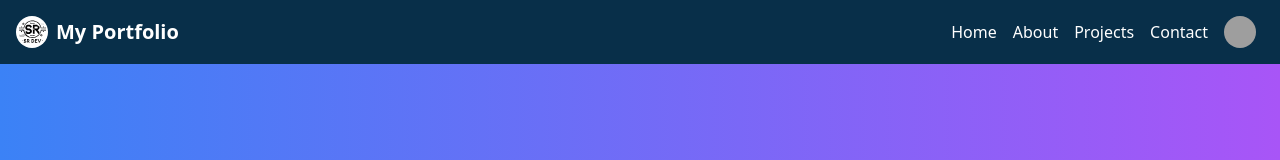
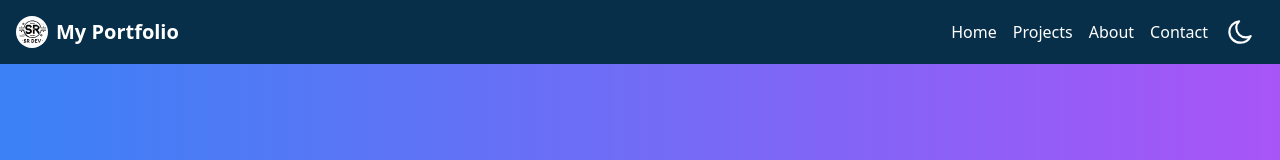
Before and after one commit to srseen/portfolio, a React (Vite) app: page /contact in a window 1280 px wide. Shown: the top 160 px of the page. Built offline with nearby package versions, Linux system fonts and the light colour scheme; grey boxes are pictures that could not be loaded.

Commit message:
corret folder icon.svg

```diff
--- a/src/Components/Navbar.jsx
+++ b/src/Components/Navbar.jsx
@@ -1,8 +1,8 @@
 import { Link } from "react-router-dom";
 import { useContext, useState } from "react";
 import Logo from "../assets/logo.svg";
-import sun from "../assets/sun.svg";
-import moon from "../assets/moon.svg";
+import sun from "../assets/Theme/sun.svg";
+import moon from "../assets/Theme/moon.svg";
 import ThemeContext from "../Contexts/ThemeContext";
 
 const Navbar = () => {
@@ -20,12 +20,14 @@ const Navbar = () => {
       }`}
     >
       <div className="flex items-center">
+        <Link to="/" className="flex items-center">
           <img
             src={Logo}
             alt="Logo"
             className="bg-white rounded-full h-8 w-8 mr-2"
           />
           <span className="font-semibold text-xl">My Portfolio</span>
+        </Link>
       </div>
       <div className="flex items-center space-x-4">
         <div className="md:hidden">
@@ -55,16 +57,16 @@ const Navbar = () => {
             Home
           </Link>
           <Link
+            to="/projects"
+            className="block md:inline-block hover:text-gray-400"
+          >
+            Projects
+          </Link>
+          <Link
             to="/about"
             className="block md:inline-block hover:text-gray-400"
           >
             About
-          </Link>
-          <Link
-            to="/projects"
-            className="block md:inline-block hover:text-gray-400"
-          >
-            Projects
           </Link>
           <Link
             to="/contact"
```
Lines whose indentation alone changed are shown as unchanged.
